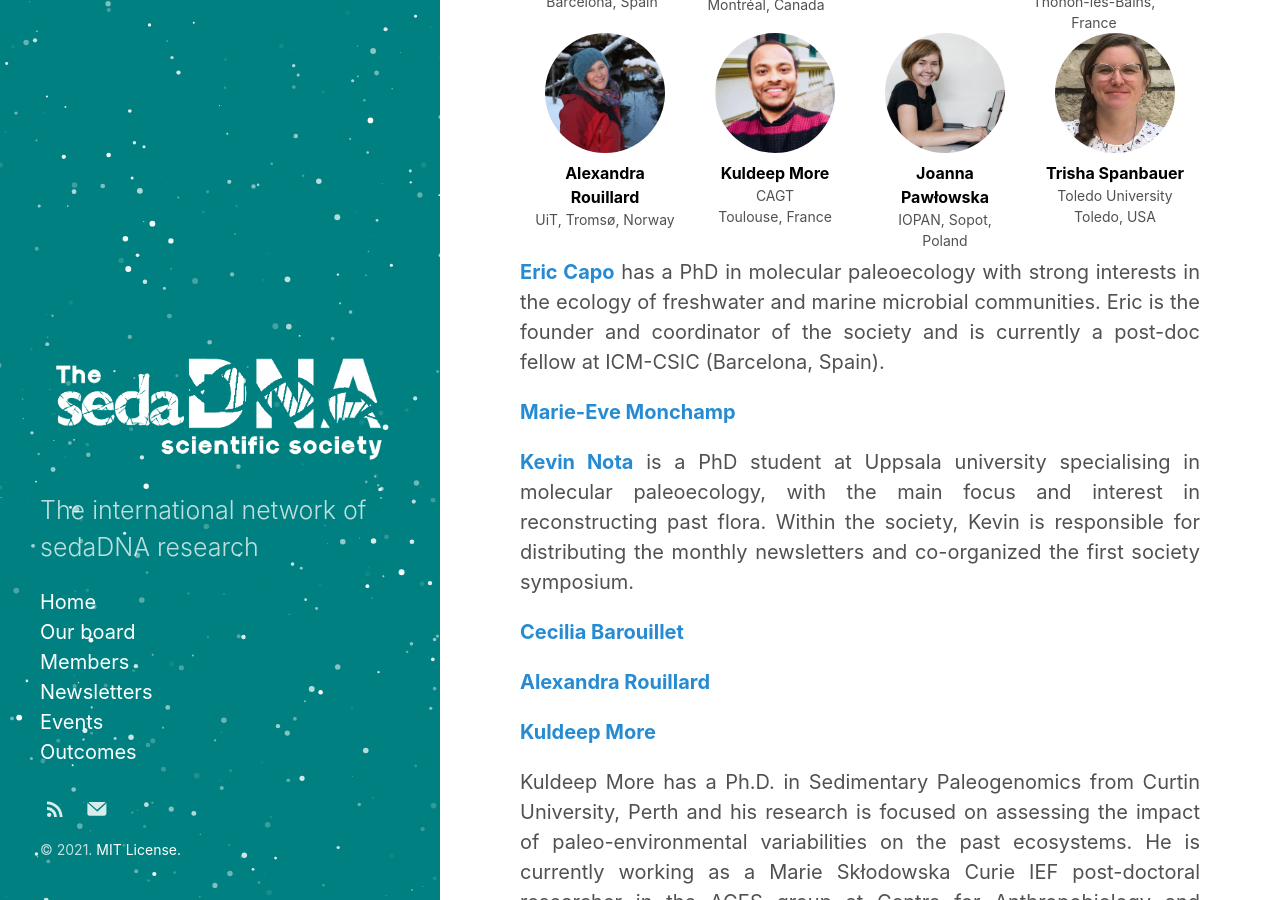
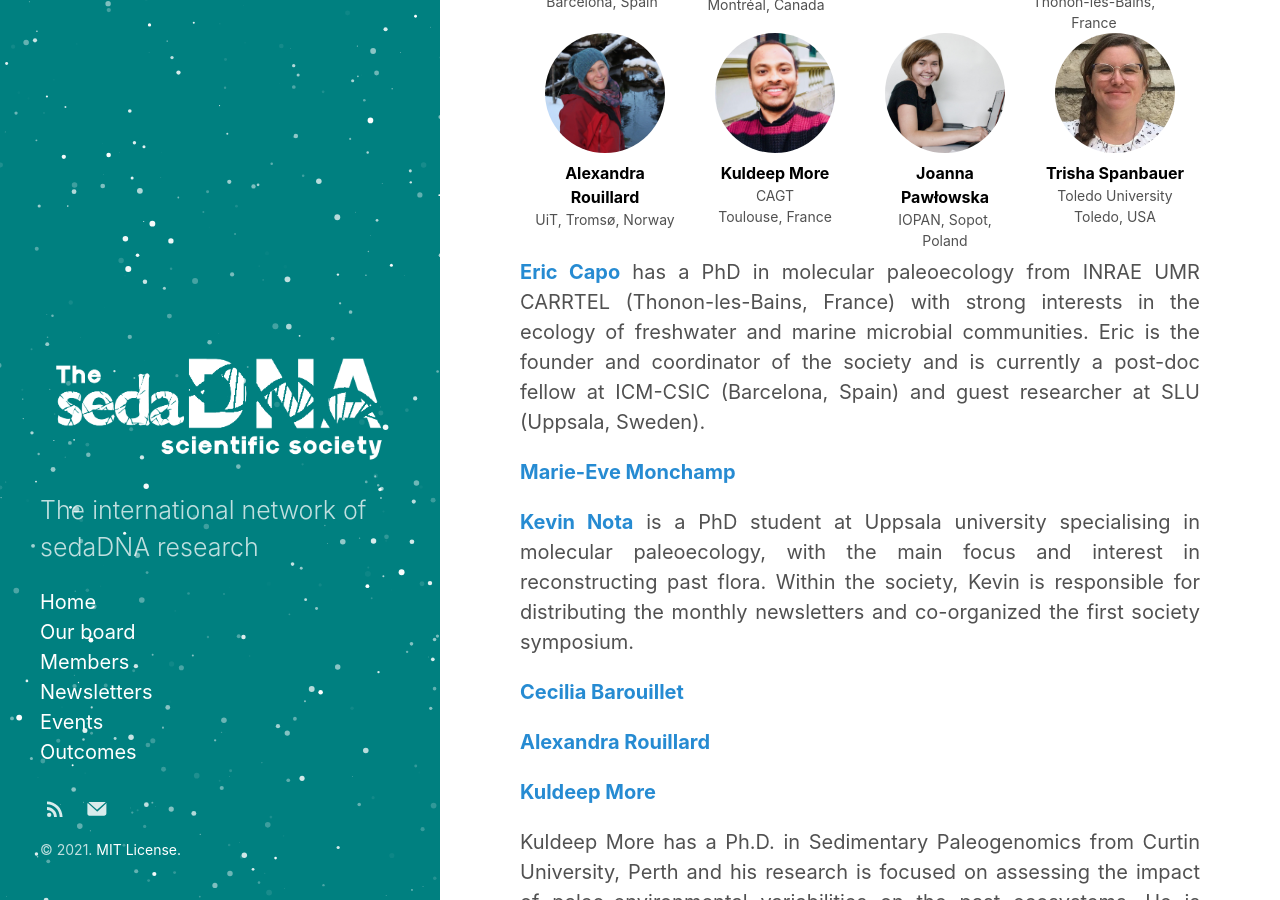
Before and after one commit to sedadna/sedadna.github.io, a Jekyll site: the page built from category/board.md, in a window 1280 px wide and 900 px high, scrolled down 407 px. Built offline with Jekyll 4.4.1, drawn with Linux system fonts in a browser that asks for light colours.

Commit message:
Update board.md

```diff
--- a/category/board.md
+++ b/category/board.md
@@ -72,7 +72,7 @@
 </div>
 <div class="intro">
 <div class="section Eric">
-<p> <a href="https://ercapo.wixsite.com/sedadna-society/ericcapo" target="_blank"><b>Eric Capo</b></a> has a PhD in molecular paleoecology with  strong interests in the ecology of freshwater and marine microbial communities. Eric is the founder and coordinator of the society and is currently a post-doc fellow at ICM-CSIC (Barcelona, Spain).</p>
+<p> <a href="https://ercapo.wixsite.com/sedadna-society/ericcapo" target="_blank"><b>Eric Capo</b></a> has a PhD in molecular paleoecology from INRAE UMR CARRTEL (Thonon-les-Bains, France) with  strong interests in the ecology of freshwater and marine microbial communities. Eric is the founder and coordinator of the society and is currently a post-doc fellow at ICM-CSIC (Barcelona, Spain) and guest researcher at SLU (Uppsala, Sweden).</p>
 </div>
 
 <div class="section Marie-Eve">
```
